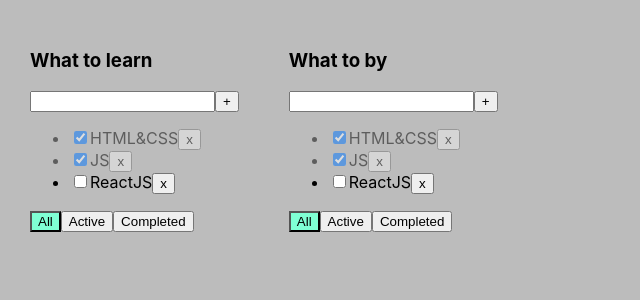
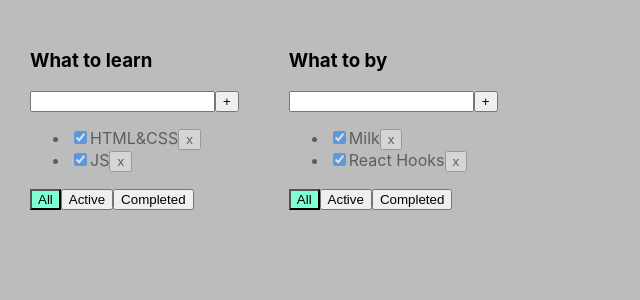
Before and after one commit to SlavaShensev/Todo_TS, a React (Create React App) app: page / in a window 1280 px wide. Shown: the top 300 px of the page, without its empty margins (0-640 px from the left). Built offline with nearby package versions, Linux system fonts and the light colour scheme.

Commit message:
5-5_done

```diff
--- a/src/App.tsx
+++ b/src/App.tsx
@@ -10,53 +10,86 @@ export type TodoList = {
     filter: ValueFilterType
 }
 const App = () => {
-    const [todoList, setTodoList] = useState<Array<TodoList>>([
+
+    const todoList1 = v1()
+    const todoList2 = v1()
+
+    const [todoLists, setTodoList] = useState<Array<TodoList>>([
         {
-            id: v1(),
+            id: todoList1,
             title: 'What to learn',
             filter: 'all'
         },
         {
-            id: v1(),
+            id: todoList2,
             title: 'What to by',
             filter: "all"
         }
     ])
-    const [tasks, setTasks] = useState([
-        {id: v1(), title: 'HTML&CSS', isDone: true},
-        {id: v1(), title: 'JS', isDone: true},
-        {id: v1(), title: 'ReactJS', isDone: false},
-    ])
-    const [filter, setFilter] = useState<ValueFilterType>('all')
-    const changeFilter = (value: ValueFilterType) => {
-        setFilter(value)
+
+    const [tasks, setTasks] = useState({
+        [todoList1]: [
+            {id: v1(), title: 'HTML&CSS', isDone: true},
+            {id: v1(), title: 'JS', isDone: true},
+        ],
+        [todoList2]: [
+            {id: v1(), title: 'Milk', isDone: true},
+            {id: v1(), title: 'React Hooks', isDone: true},
+        ],
+    })
+
+    const changeFilter = (value: ValueFilterType, todoListID: string) => {
+        const todoList = todoLists.find(tl => tl.id === todoListID)
+        if (todoList) {
+            todoList.filter = value
+            setTodoList([...todoLists])
+        }
     }
-    const removeTask = (id: string) => {
-        let filteredTasks = tasks.filter(t => t.id != id)
-        setTasks(filteredTasks)
+    const removeTask = (id: string, todoListID: string) => {
+        //достанем нужный массив по todoListID
+        const todoListTasks = tasks[todoListID]
+        //перезапишем в этом обьекте массыв для нужного тудудиста отфильтрованым масивом
+        tasks[todoListID] = todoListTasks.filter(t => t.id != id)
+        //засетаем в стейт копию обьекта, что бы React отреагировал перерисовкой
+        setTasks({...tasks})
     }
-    const addTask = (title: string) => {
-        const task = {id: v1(), title: title, isDone: false}
-        const newTasks = [task, ...tasks]
-        setTasks(newTasks)
+    const addTask = (title: string, todoListID: string) => {
+        const task = {
+            id: v1(),
+            title: title,
+            isDone: false,
+        }
+        // достаем нужный массив по todoListID
+        const todoListTasks = tasks[todoListID]
+        //перезапишем в этом обьекте массив для нужного тудулиста копией, добавив в нвчало нов т
+        tasks[todoListID] = [task, ...todoListTasks]
+        //засетаем в стейт копию обьекта, что бы React отреагировал перерисовкой
+        setTasks({...tasks})
     }
-    const changeStatus = (id: string, isDone: boolean) => {
-        const task = tasks.find(t => t.id === id)
-        console.log('clicked')
+    const changeStatus = (id: string, isDone: boolean, todoListID: string) => {
+        //достанем нужный массив по  todoListID
+        const todoListTasks = tasks[todoListID]
+        //найдем нужную таску
+        const task = todoListTasks.find(t => t.id === id)
+        //изменим таску если она нашлась
         if (task) {
             task.isDone = isDone
-            setTasks([...tasks])
         }
+        //засетаем в стейт копию обьекта, что бы React отреагировал перерисовкой
+        setTasks({...tasks})
     }
     return <div className='App'>
         {
-            todoList.map(tl => {
-                let tasksForTodoList = tasks
-                if (filter === 'active') {
-                    tasksForTodoList = tasks.filter(t => t.isDone === false)
+            todoLists.map(tl => {
+
+                let allTodoListTasks = tasks[tl.id]
+                let tasksForTodoList = allTodoListTasks
+
+                if (tl.filter === 'active') {
+                    tasksForTodoList = allTodoListTasks.filter(t => t.isDone === false)
                 }
-                if (filter === 'completed') {
-                    tasksForTodoList = tasks.filter(t => t.isDone === true)
+                if (tl.filter === 'completed') {
+                    tasksForTodoList = allTodoListTasks.filter(t => t.isDone === true)
                 }
                 return <Todolist key={tl.id}
                                  id={tl.id}
--- a/src/component/ToDo.tsx
+++ b/src/component/ToDo.tsx
@@ -7,23 +7,23 @@ type TasksType = {
     isDone: boolean
 }
 
-type TodoListPropsTYpe = {
+type TodoListPropsType = {
     title: string
     id: string
     tasks: Array<TasksType>
-    removeTask: (id: string) => void
-    changeFilter: (value: ValueFilterType) => void
-    addTask: (title: string) => void
-    changeStatus: (id: string, isDone: boolean) => void
+    removeTask: (id: string, todoListID: string) => void
+    changeFilter: (value: ValueFilterType, todoListID: string) => void
+    addTask: (title: string, todoListID: string) => void
+    changeStatus: (id: string, isDone: boolean, todoListID: string) => void
     filter: string
 }
 
-const Todolist = (props: TodoListPropsTYpe) => {
+const Todolist = (props: TodoListPropsType) => {
     const [title, setTitle] = useState('')
     const [error, setError] = useState<string | null>(null)
     const addTask = () => {
         if (title.trim() !== '') {
-            props.addTask(title)
+            props.addTask(title, props.id)
             setTitle('')
         } else {
             setError('Title is required')
@@ -39,13 +39,13 @@ const Todolist = (props: TodoListPropsTYpe) => {
         }
     }
     const onAllClickHandler = () => {
-        props.changeFilter('all')
+        props.changeFilter('all', props.id)
     }
     const onActiveClickHandler = () => {
-        props.changeFilter('active')
+        props.changeFilter('active', props.id)
     }
     const onCompletedClickHandler = () => {
-        props.changeFilter('completed')
+        props.changeFilter('completed', props.id)
     }
     return <div>
         <div>
@@ -67,11 +67,11 @@ const Todolist = (props: TodoListPropsTYpe) => {
             {
                 props.tasks.map(t => {
                     const onClickHandler = () => {
-                        props.removeTask(t.id)
+                        props.removeTask(t.id, props.id)
                     }
                     const onChangeHandler = (e: ChangeEvent<HTMLInputElement>) => {
                         const newIsDoneValue = e.currentTarget.checked
-                        props.changeStatus(t.id, newIsDoneValue)
+                        props.changeStatus(t.id, newIsDoneValue, props.id)
                     }
                     return (
                         <li key={t.id}
```
